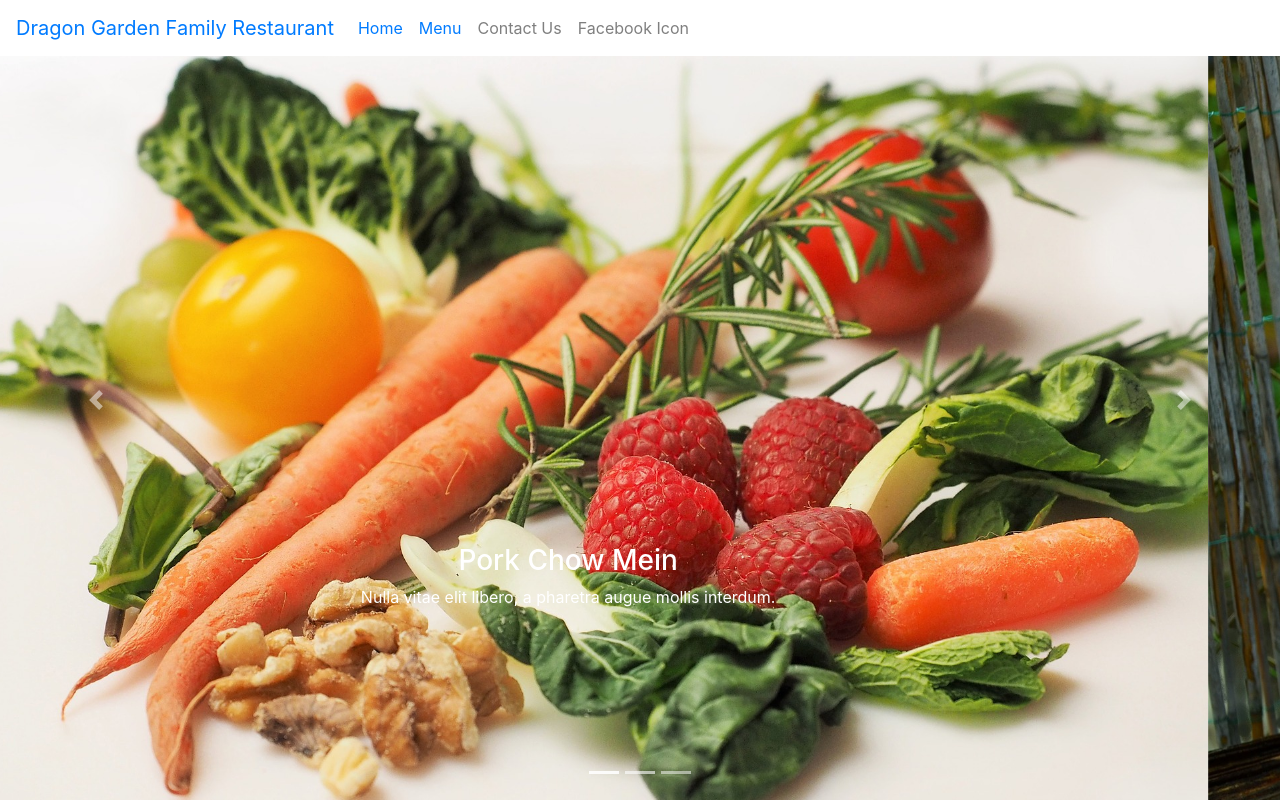
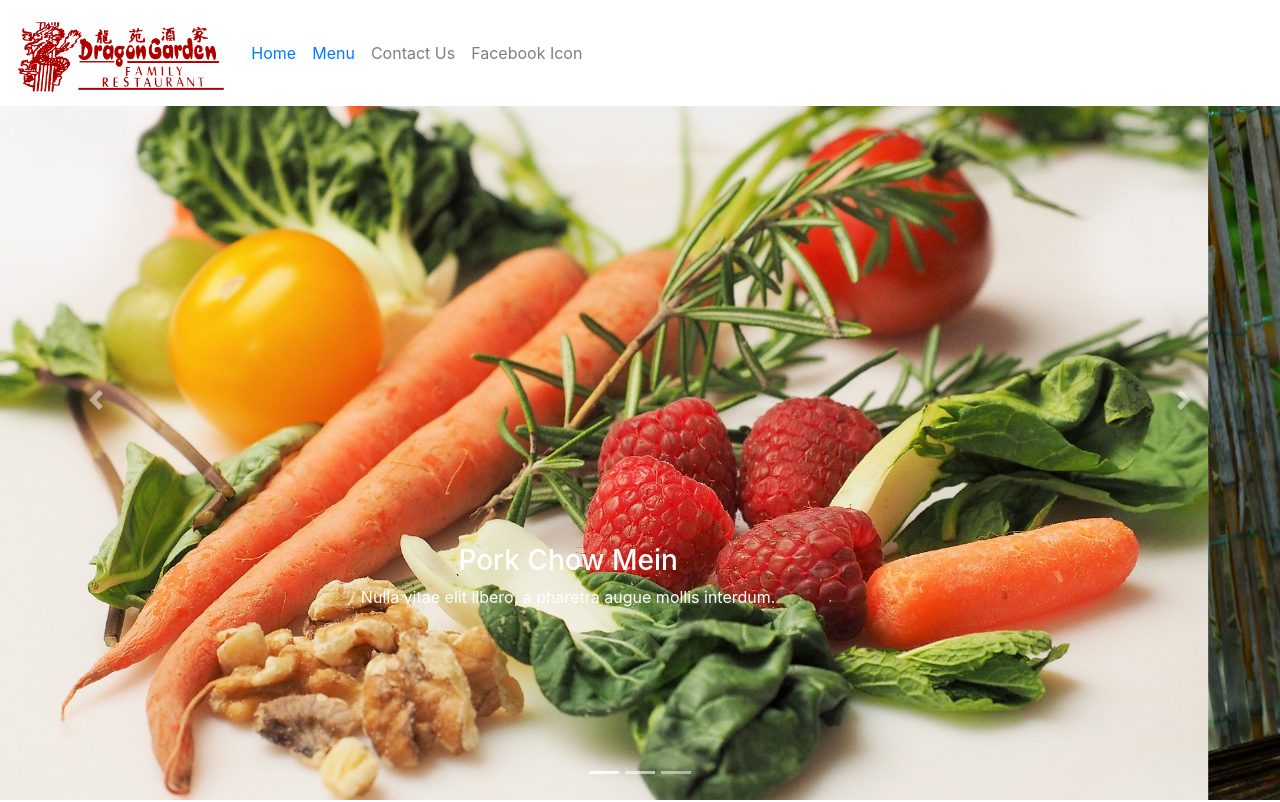
Before and after one commit to Recelis/dragongarden, a React (Create React App) app: page / in a window 1280 px wide. Shown: the top 802 px of the page. Built offline with nearby package versions, Linux system fonts and the light colour scheme.

Commit message:
image logo added to navbar

```diff
--- a/src/App.css
+++ b/src/App.css
@@ -8,10 +8,11 @@ html, body {
 .navbar{
   color:white;
 }
-
+.navImage{
+  width:100px;
+}
 .nav{
   color:black;
-
 }
 
 .Component{
--- a/src/navigation.js
+++ b/src/navigation.js
@@ -2,16 +2,26 @@ import React from "react";
 import Navbar from "react-bootstrap/Navbar";
 import Nav from "react-bootstrap/Nav";
 import { Link } from "react-router-dom";
+import Image from "react-bootstrap/Image";
+import Logo from "./images/logo.png";
 
 const Navigation = () => {
   return (
-    <Navbar bg="white" expand="lg" fixed = "top" bsPrefix = "navbar">
-    <Navbar.Brand><Link to = "/">Dragon Garden Family Restaurant</Link></Navbar.Brand>
+    <Navbar bg="white" expand="lg" fixed="top" bsPrefix="navbar">
+      <Navbar.Brand>
+        <Link to="/">
+          <img alt="logo" src={Logo} height="80px" />
+        </Link>
+      </Navbar.Brand>
       <Navbar.Toggle aria-controls="basic-navbar-nav" />
       <Navbar.Collapse id="basic-navbar-nav">
-      <Nav className="mr-auto" bsPrefix = "nav">
-        <Nav.Link><Link to = "/">Home</Link></Nav.Link>
-        <Nav.Link><Link to = "/menu">Menu</Link></Nav.Link>
+        <Nav className="mr-auto" bsPrefix="nav">
+          <Nav.Link>
+            <Link to="/">Home</Link>
+          </Nav.Link>
+          <Nav.Link>
+            <Link to="/menu">Menu</Link>
+          </Nav.Link>
           {/* <Nav.Link><Link to = "/our-history">Our History</Link></Nav.Link> */}
           <Nav.Link>Contact Us</Nav.Link>
           <Nav.Link>Facebook Icon</Nav.Link>
```
Also changed, not shown: src/images/logo.png (added), 1 other file (tests, documents, lock files or other folders). Lines whose indentation alone changed are shown as unchanged.
